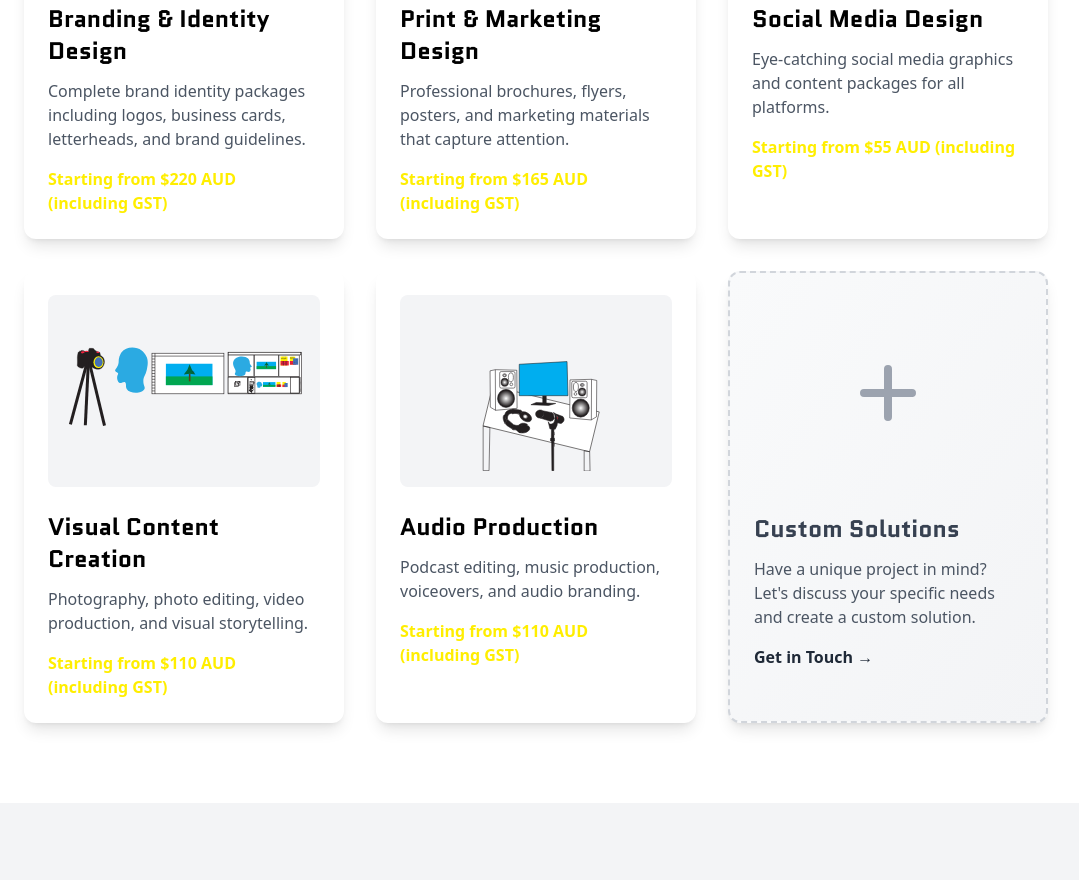
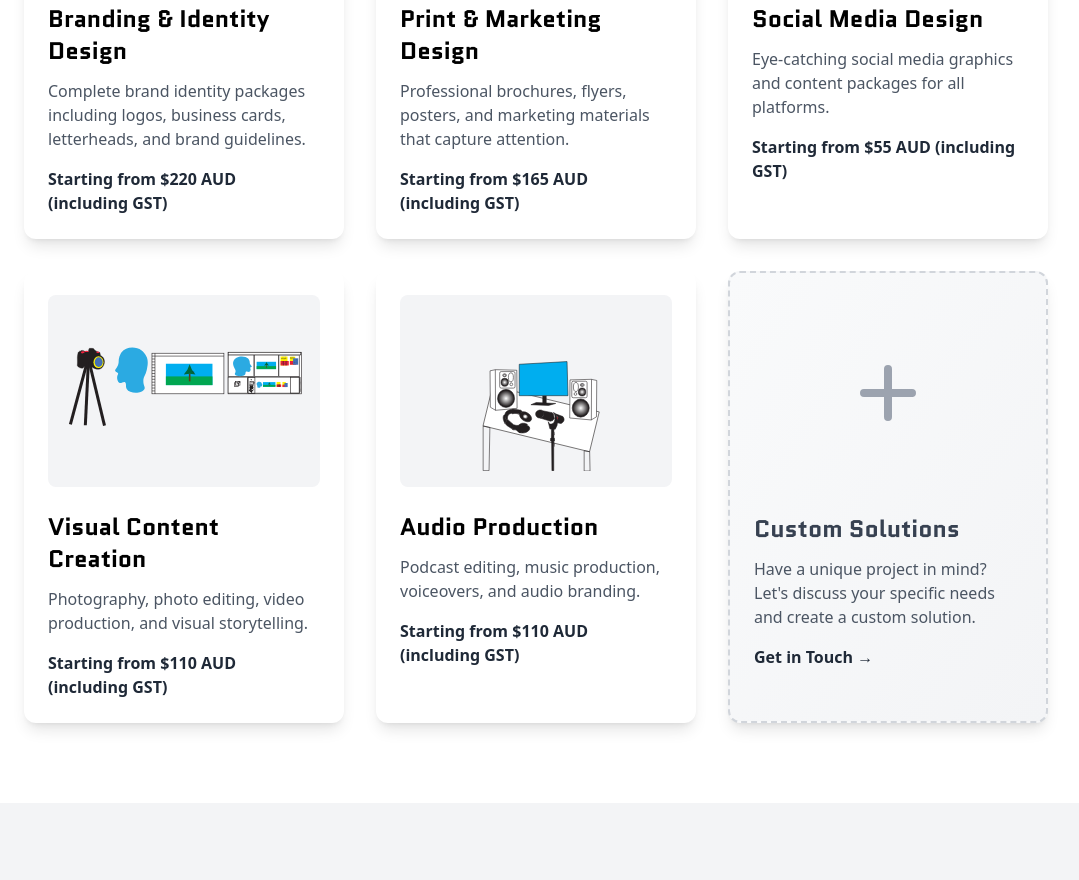
Before and after one commit to jamesbrink/watt-media-website, an Astro site: page /services in a window 1280 px wide. Shown: the part 617-1497 px from the top of the page, without its empty margins (104-1183 px from the left). Built offline with nearby package versions, Linux system fonts and the light colour scheme; Astro itself is replaced by a stand-in of ours; a web font is replaced by a local one.

Commit message:
fix: Change yellow price text to dark gray for better readability
- Changed all "Starting from" prices from text-watt-yellow to text-gray-800
- Improves contrast and readability on white backgrounds
- Maintains brand consistency with yellow used for hover states only

```diff
--- a/src/pages/services.astro
+++ b/src/pages/services.astro
@@ -46,7 +46,7 @@ import Image from '../components/Image.astro';
               Complete brand identity packages including logos, business cards, letterheads, and
               brand guidelines.
             </p>
-            <p class="text-watt-yellow font-semibold">Starting from $220 AUD (including GST)</p>
+            <p class="text-gray-800 font-bold">Starting from $220 AUD (including GST)</p>
           </div>
         </Link>
 
@@ -71,7 +71,7 @@ import Image from '../components/Image.astro';
               Professional brochures, flyers, posters, and marketing materials that capture
               attention.
             </p>
-            <p class="text-watt-yellow font-semibold">Starting from $165 AUD (including GST)</p>
+            <p class="text-gray-800 font-bold">Starting from $165 AUD (including GST)</p>
           </div>
         </Link>
 
@@ -95,7 +95,7 @@ import Image from '../components/Image.astro';
             <p class="text-gray-600 mb-4">
               Eye-catching social media graphics and content packages for all platforms.
             </p>
-            <p class="text-watt-yellow font-semibold">Starting from $55 AUD (including GST)</p>
+            <p class="text-gray-800 font-bold">Starting from $55 AUD (including GST)</p>
           </div>
         </Link>
 
@@ -119,7 +119,7 @@ import Image from '../components/Image.astro';
             <p class="text-gray-600 mb-4">
               Photography, photo editing, video production, and visual storytelling.
             </p>
-            <p class="text-watt-yellow font-semibold">Starting from $110 AUD (including GST)</p>
+            <p class="text-gray-800 font-bold">Starting from $110 AUD (including GST)</p>
           </div>
         </Link>
 
@@ -143,7 +143,7 @@ import Image from '../components/Image.astro';
             <p class="text-gray-600 mb-4">
               Podcast editing, music production, voiceovers, and audio branding.
             </p>
-            <p class="text-watt-yellow font-semibold">Starting from $110 AUD (including GST)</p>
+            <p class="text-gray-800 font-bold">Starting from $110 AUD (including GST)</p>
           </div>
         </Link>
 
```
